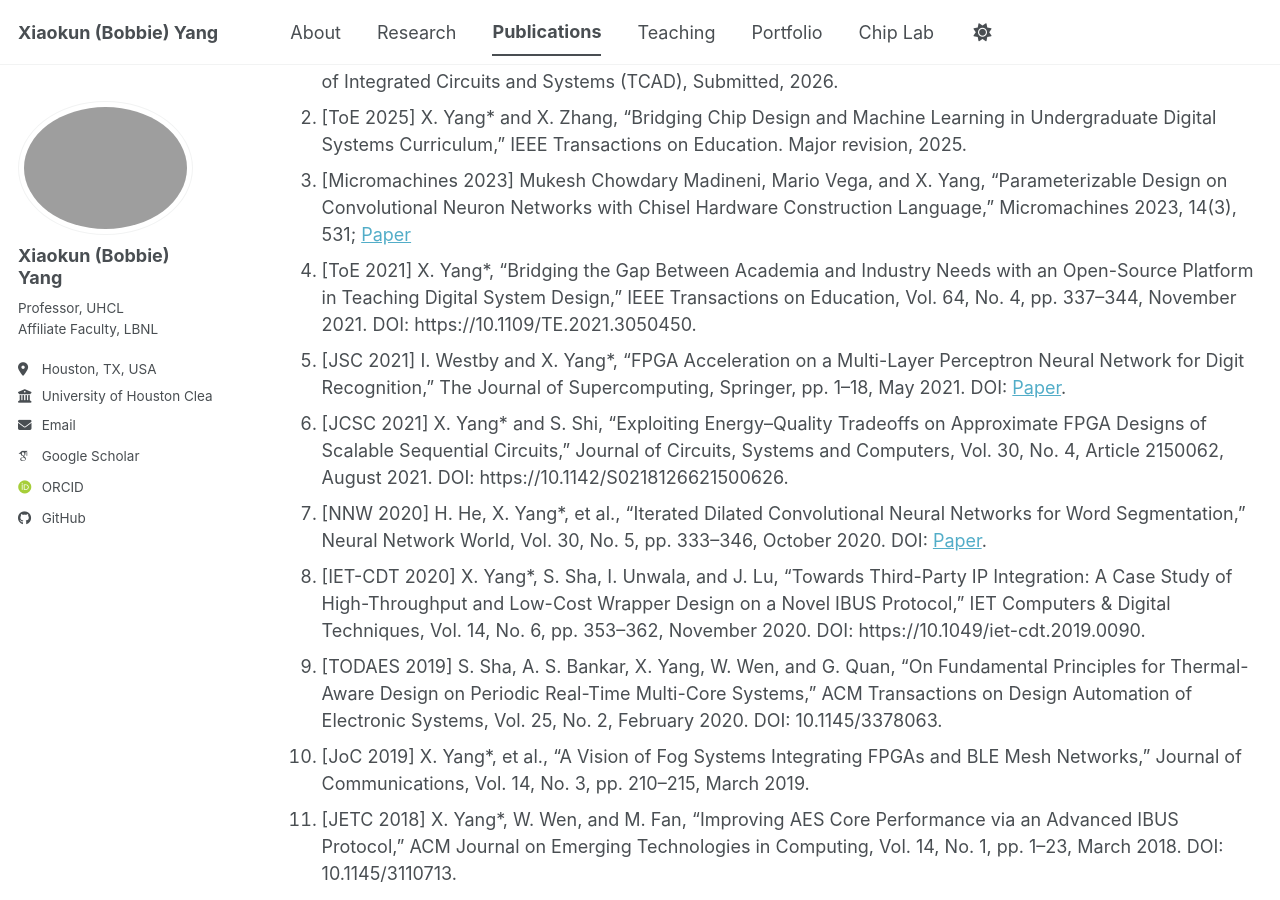
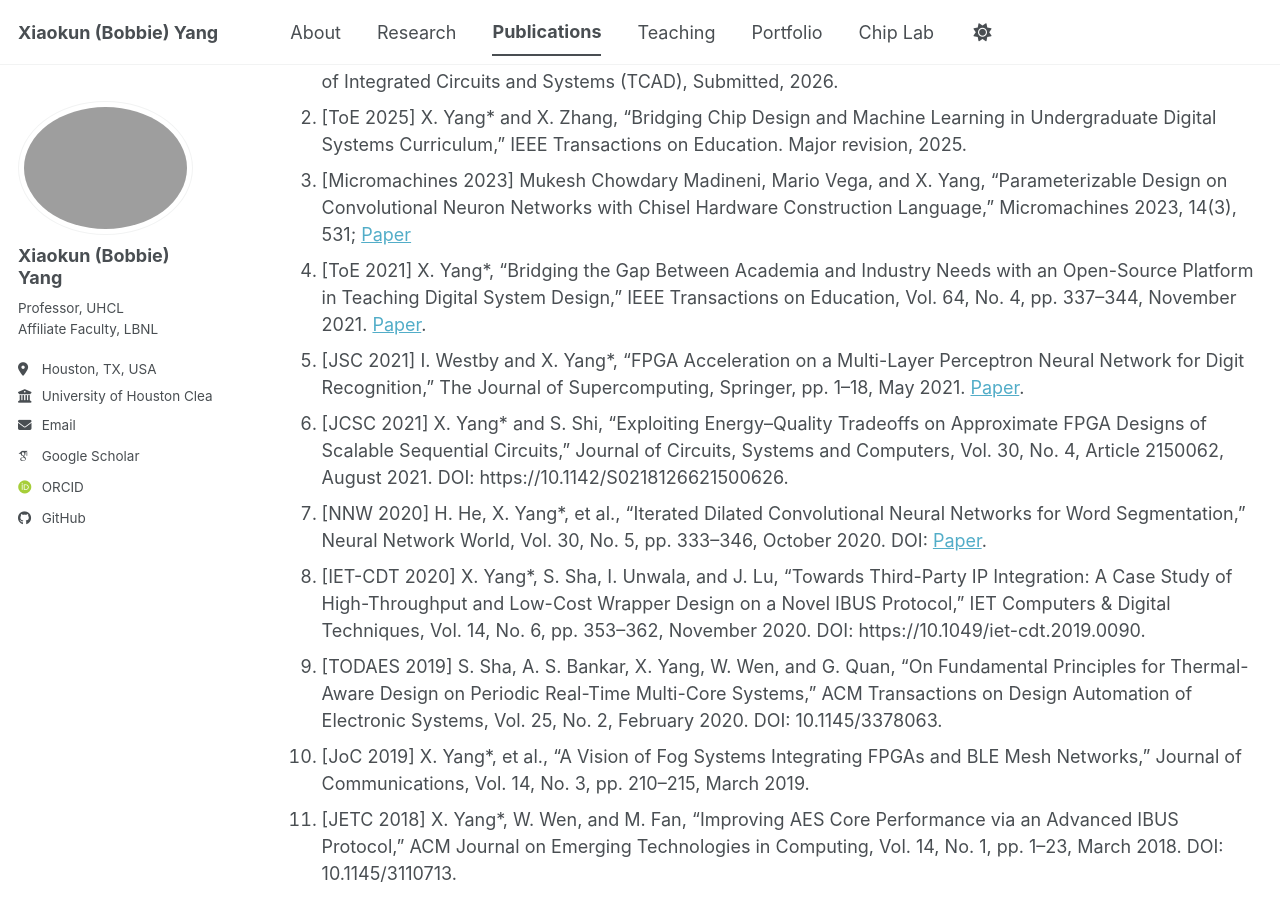
Before and after one commit to bobbieyang/bobbieyang.github.io, a Jekyll site: the page built from _pages/publications.md, in a window 1280 px wide and 900 px high, scrolled down 831 px. Built offline with Jekyll 4.4.1, drawn with Linux system fonts in a browser that asks for light colours; some web fonts are replaced; a script bundle is joined from its source files by our own code; library files that are not in the unit come from our copies.

Commit message:
Update publications.md

```diff
--- a/_pages/publications.md
+++ b/_pages/publications.md
@@ -30,8 +30,8 @@ Journals
 1. [TCAD 2027] Xiaokun Yang, Spencer Miles Buchanan, Dania Susanne Mosuli, Blair Reasoner, Meriam Gay Bautista-Jurney, Doru Adrian Thom Popovici, and John Shalf, “GenTSQR: A Parameterized Hardware Generator for Streaming and Spatially Parallel QR Factorization,” IEEE Transactions on Computer-Aided Design of Integrated Circuits and Systems (TCAD), Submitted, 2026.
 2. [ToE 2025] X. Yang* and X. Zhang, “Bridging Chip Design and Machine Learning in Undergraduate Digital Systems Curriculum,” IEEE Transactions on Education. Major revision, 2025.
 3. [Micromachines 2023] Mukesh Chowdary Madineni, Mario Vega, and X. Yang, “Parameterizable Design on Convolutional Neuron Networks with Chisel Hardware Construction Language,” Micromachines 2023, 14(3), 531; [Paper](https://doi.org/10.3390/mi14030531)
-5. [ToE 2021] X. Yang*, “Bridging the Gap Between Academia and Industry Needs with an Open-Source Platform in Teaching Digital System Design,” IEEE Transactions on Education, Vol. 64, No. 4, pp. 337–344, November 2021. DOI: https://10.1109/TE.2021.3050450.
-6. [JSC 2021] I. Westby and X. Yang*, “FPGA Acceleration on a Multi-Layer Perceptron Neural Network for Digit Recognition,” The Journal of Supercomputing, Springer, pp. 1–18, May 2021. DOI: [Paper](https://10.1007/S11227-021-03849-7).
+5. [ToE 2021] X. Yang*, “Bridging the Gap Between Academia and Industry Needs with an Open-Source Platform in Teaching Digital System Design,” IEEE Transactions on Education, Vol. 64, No. 4, pp. 337–344, November 2021. [Paper](https://10.1109/TE.2021.3050450).
+6. [JSC 2021] I. Westby and X. Yang*, “FPGA Acceleration on a Multi-Layer Perceptron Neural Network for Digit Recognition,” The Journal of Supercomputing, Springer, pp. 1–18, May 2021. [Paper](https://10.1007/S11227-021-03849-7).
 7. [JCSC 2021] X. Yang* and S. Shi, “Exploiting Energy–Quality Tradeoffs on Approximate FPGA Designs of Scalable Sequential Circuits,” Journal of Circuits, Systems and Computers, Vol. 30, No. 4, Article 2150062, August 2021. DOI: https://10.1142/S0218126621500626.
 8. [NNW 2020] H. He, X. Yang*, et al., “Iterated Dilated Convolutional Neural Networks for Word Segmentation,” Neural Network World, Vol. 30, No. 5, pp. 333–346, October 2020. DOI: [Paper](https://10.14311/NNW.2020.30.022).
 9. [IET-CDT 2020] X. Yang*, S. Sha, I. Unwala, and J. Lu, “Towards Third-Party IP Integration: A Case Study of High-Throughput and Low-Cost Wrapper Design on a Novel IBUS Protocol,” IET Computers & Digital Techniques, Vol. 14, No. 6, pp. 353–362, November 2020. DOI: https://10.1049/iet-cdt.2019.0090.
```
